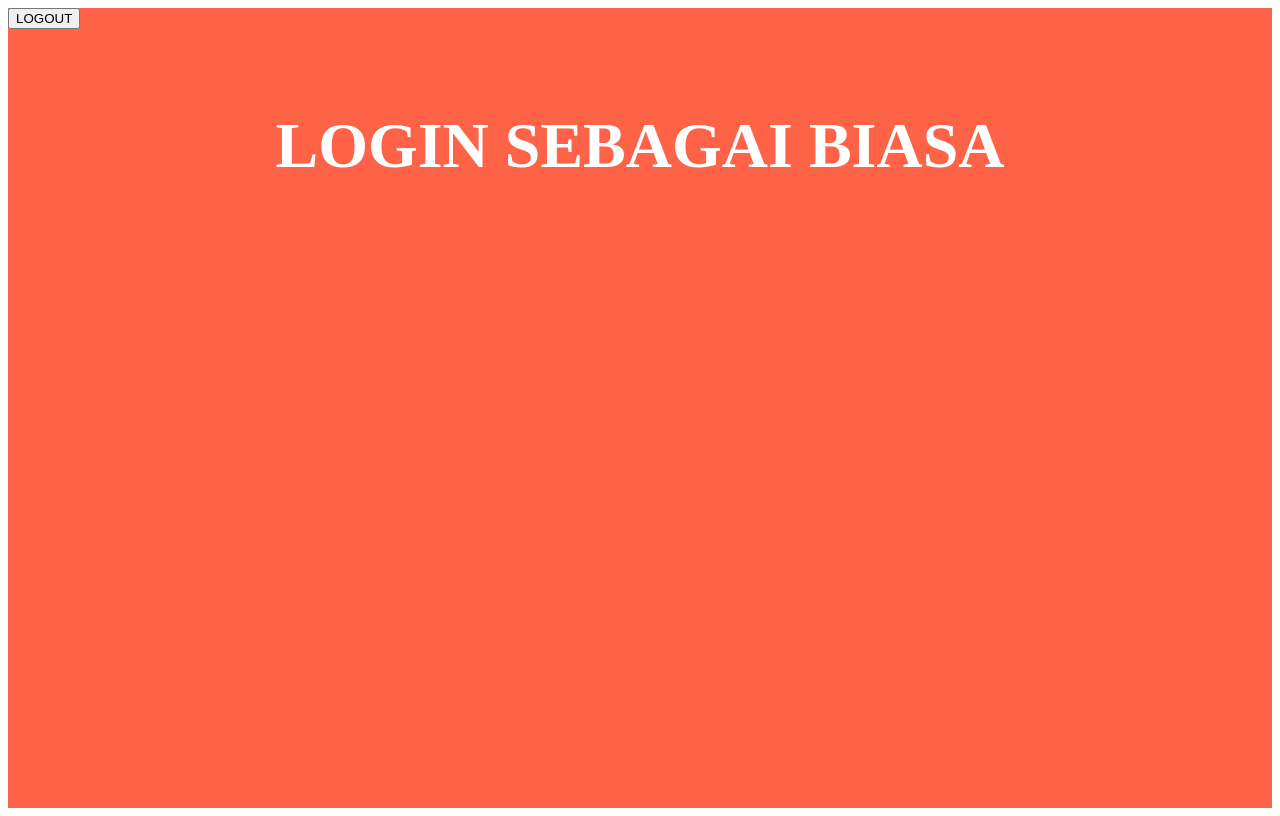
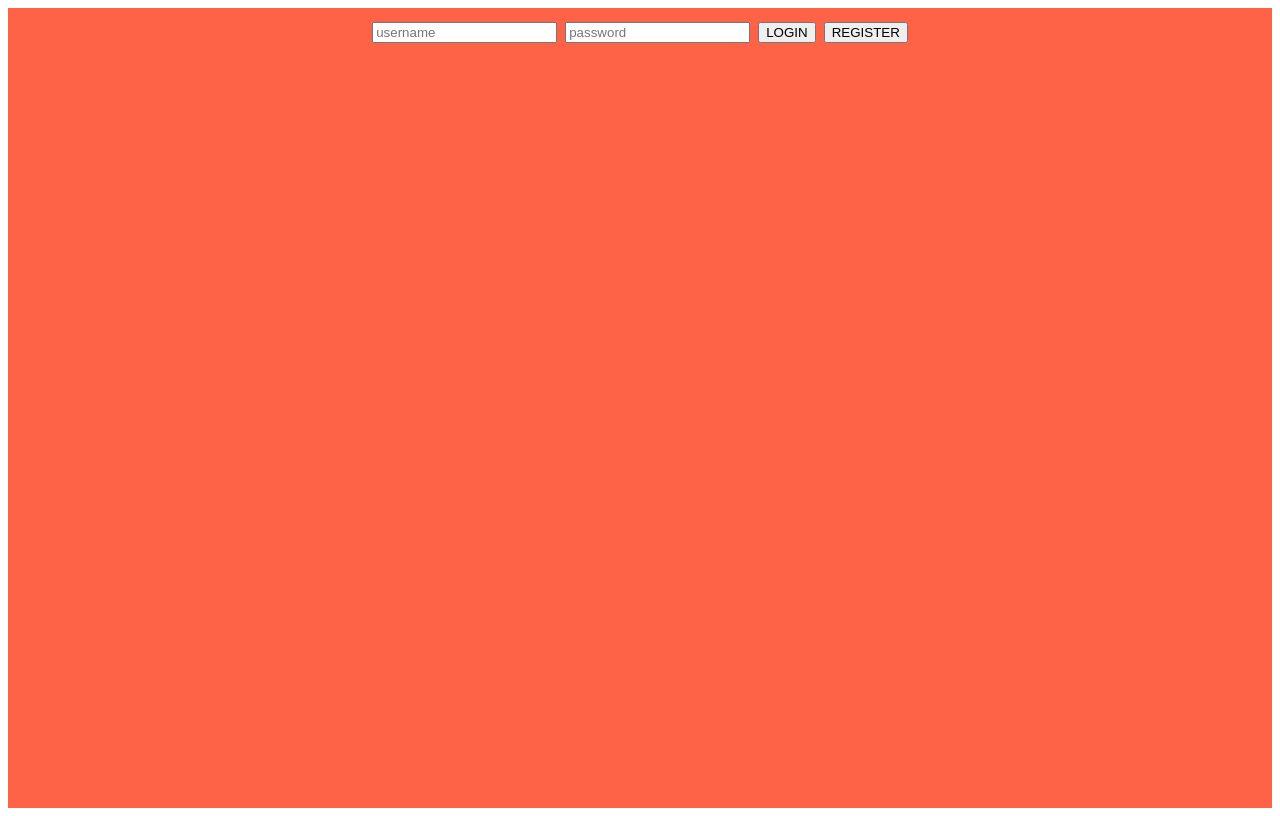
Before and after one commit to amruTzy/CuyUniverse-Semester1, a plain HTML site: page Cuy universe S1-5/index.html in a window 1280 px wide. Both pictures are taken after a click on the button "LOGIN". Drawn offline with Linux system fonts and the light colour scheme.

Commit message:
index.html

```diff
--- a/Cuy universe S1-5/index.html
+++ b/Cuy universe S1-5/index.html
@@ -20,62 +20,100 @@
         <input type="text" placeholder="username" id="usernameInput" />
         <input type="password" placeholder="password" id="passwordInput" />
         <button onclick="onlogin()" id="loginButton">LOGIN</button>
+        <button onclick="onregister()" id="registerButton">REGISTER</button>
         <button onclick="onlogout()" id="logoutButton">LOGOUT</button>
         <br>
         <h1 id="admin">LOGIN SEBAGAI ADMIN</h1>
         <h1 id="basic">LOGIN SEBAGAI BIASA</h1>
+        <h1 id="bendahara">LOGIN SEBAGAI BENDAHARA</h1>
     </div>
 
     <script type="application/javascript">
-
         let usernameInput = document.getElementById('usernameInput')
         let passwordInput = document.getElementById('passwordInput')
         let loginButton = document.getElementById('loginButton')
         let logoutButton = document.getElementById('logoutButton')
         let admin = document.getElementById ('admin')
         let basic = document.getElementById ('basic')
+        let bendahara = document.getElementById ('bendahara')
+        let registerButton = document.getElementById('registerButton')
 
         admin.style.display = "none"
         basic.style.display = "none"
+        bendahara.style.display = "none"
         logoutButton.style.display = "none"
 
-       function onlogin() {
-        localStorage.setItem("username", usernameInput.value)
-        logoutButton.style.display = "block"
+        function onregister() {
+            let users = JSON.parse(localStorage.getItem('users')) || {};
+            let username = usernameInput.value;
+            let password = passwordInput.value;
 
-        if(usernameInput.value == "admin" && passwordInput.value == "admin123"){
-            localStorage.setItem("role", "admin")
-            usernameInput.style.display = "none"
-            passwordInput.style.display = "none"
-            loginButton.style.display = "none"
-            admin.style.display = "block"
-        }else {
-            localStorage.setItem("role", "basic")
-            usernameInput.style.display = "none"
-            passwordInput.style.display = "none"
-            loginButton.style.display = "none"
-            basic.style.display = "block"
+            if (username in users) {
+                alert('Username sudah terdaftar!');
+                return;
+            }
+
+            users[username] = password;
+            localStorage.setItem('users', JSON.stringify(users));
+            alert('Pendaftaran berhasil!');
         }
 
-       }
+        function onlogin() {
+            let users = JSON.parse(localStorage.getItem('users')) || {};
+            let username = usernameInput.value;
+            let password = passwordInput.value;
 
-       if(localStorage.getItem('username')){
-        usernameInput.style.display = "none"
-        passwordInput.style.display = "none"
-        loginButton.style.display = "none"
-        logoutButton.style.display = "block"
-        if(localStorage.getItem('role') == "admin"){
-            admin.style.display = "block"
-        }else{
-            basic.style.display = "block"
+            if (!(username in users) || users[username] !== password) {
+                alert('Username atau password salah!');
+                return;
+            }
+
+            localStorage.setItem("username", username);
+            logoutButton.style.display = "block";
+
+            if(username == "admin" && password == "admin123"){
+                localStorage.setItem("role", "admin");
+                usernameInput.style.display = "none";
+                passwordInput.style.display = "none";
+                loginButton.style.display = "none";
+                registerButton.style.display = "none";
+                admin.style.display = "block";
+            } else if (username == "bendahara" && password == "uang123") {
+                localStorage.setItem("role", "bendahara");
+                usernameInput.style.display = "none";
+                passwordInput.style.display = "none";
+                loginButton.style.display = "none";
+                registerButton.style.display = "none";
+                bendahara.style.display = "block";
+            } else {
+                localStorage.setItem("role", "basic");
+                usernameInput.style.display = "none";
+                passwordInput.style.display = "none";
+                loginButton.style.display = "none";
+                registerButton.style.display = "none";
+                basic.style.display = "block";
+            }
         }
-       }
 
-       function onlogout() {
-        localStorage.clear()
-        location.reload()
-       }
+        if(localStorage.getItem('username')){
+            usernameInput.style.display = "none";
+            passwordInput.style.display = "none";
+            loginButton.style.display = "none";
+            registerButton.style.display = "none";
+            logoutButton.style.display = "block";
+            if(localStorage.getItem('role') == "admin"){
+                admin.style.display = "block";
+            } else if(localStorage.getItem('role') == "bendahara"){
+                bendahara.style.display = "block";
+            } else {
+                basic.style.display = "block";
+            }
+        }
 
+        function onlogout() {
+            localStorage.clear();
+            location.reload();
+        }
     </script>
 </body>
 </html>
```
